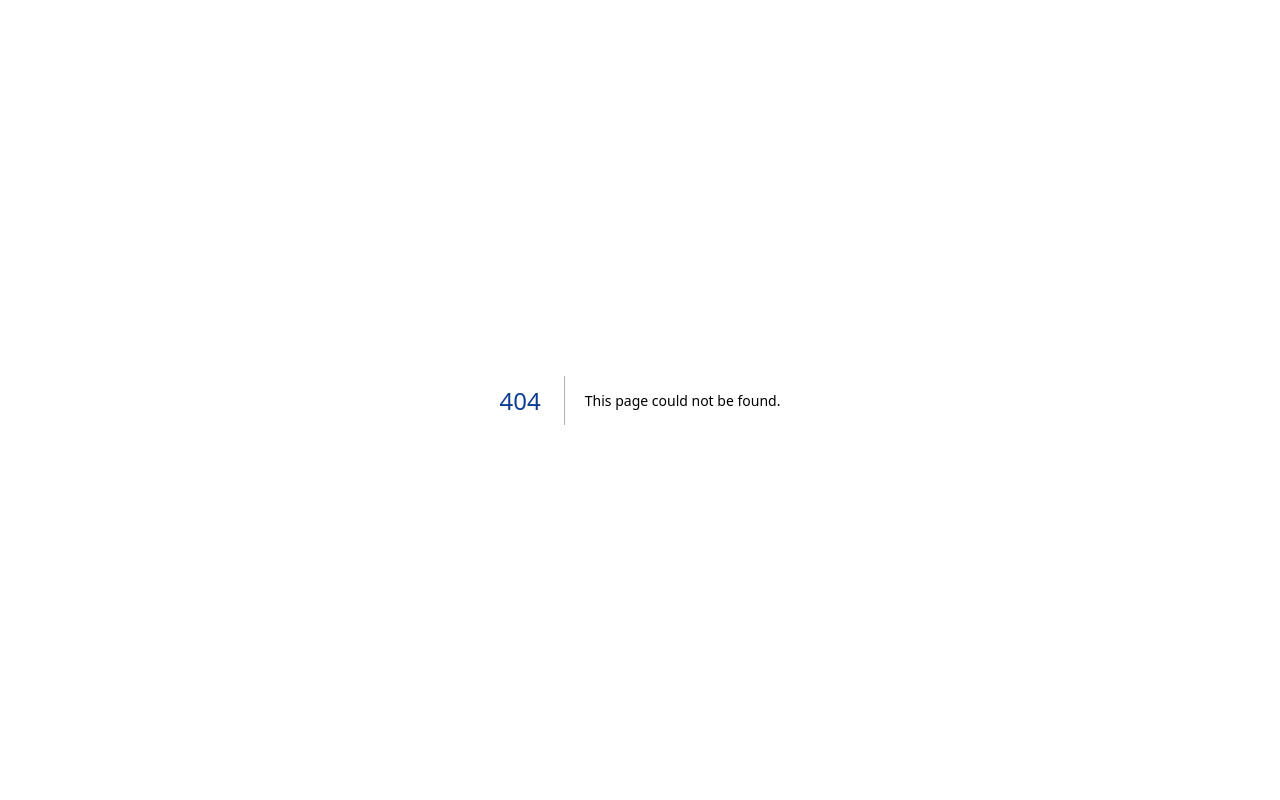
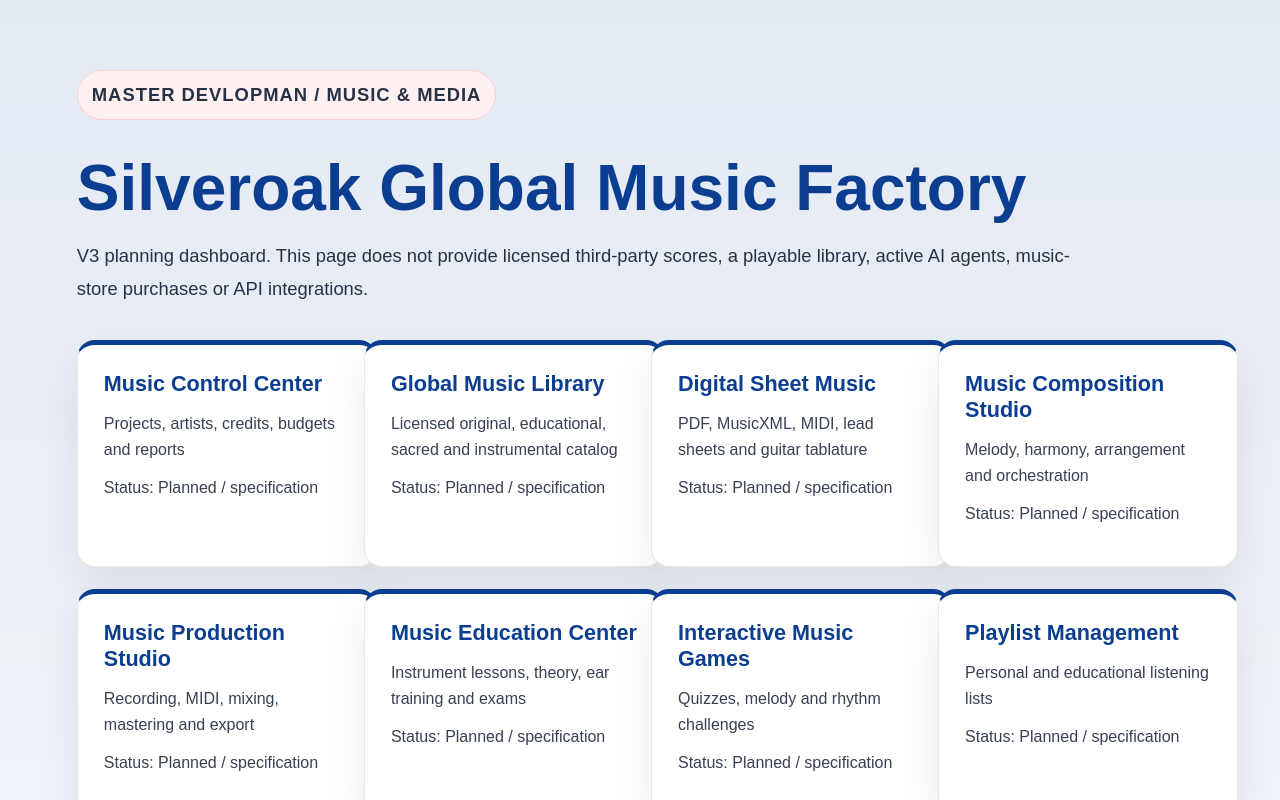
Before and after one commit to patrickprincivil/alliance_nasyonal_devlopman, a Next.js app: page /music/factory in a window 1280 px wide. Before the commit this address had no page. Built offline with nearby package versions, Linux system fonts and the light colour scheme.

Commit message:
feat: integrate music factory V3 into existing Music section (app/music/factory/page.tsx)

```diff
--- /dev/null
+++ b/app/music/factory/page.tsx
@@ -0,0 +1,19 @@
+import Link from "next/link";
+import { MUSIC_FACTORY_SECTIONS, MUSIC_AGENT_ROLES, SCORE_FORMATS } from "@/lib/silveroak/music";
+export default function SilveroakMusicFactoryPage() {
+  return <main className="page">
+    <p className="eyebrow">MASTER DEVLOPMAN / Music & Media</p>
+    <h1>Silveroak Global Music Factory</h1>
+    <p>V3 planning dashboard. This page does not provide licensed third-party scores, a playable library, active AI agents, music-store purchases or API integrations.</p>
+    <section className="gridSection">
+      {MUSIC_FACTORY_SECTIONS.map(s => <article className="card" key={s.id} id={s.id}>
+        <h2>{s.title}</h2><p>{s.detail}</p><p>Status: Planned / specification</p>
+      </article>)}
+    </section>
+    <section className="subSection"><h2>Supported score formats planned</h2><p>{SCORE_FORMATS.join(" · ")}</p>
+      <h2>Proposed specialist agents</h2><p>{MUSIC_AGENT_ROLES.join(" · ")}</p>
+      <p>Rights clearance and owner approval are mandatory before publishing, distributing, importing copyrighted scores or initiating paid services.</p>
+    </section>
+    <Link href="/music">Back to Music & Creative Media</Link>
+  </main>;
+}
```
